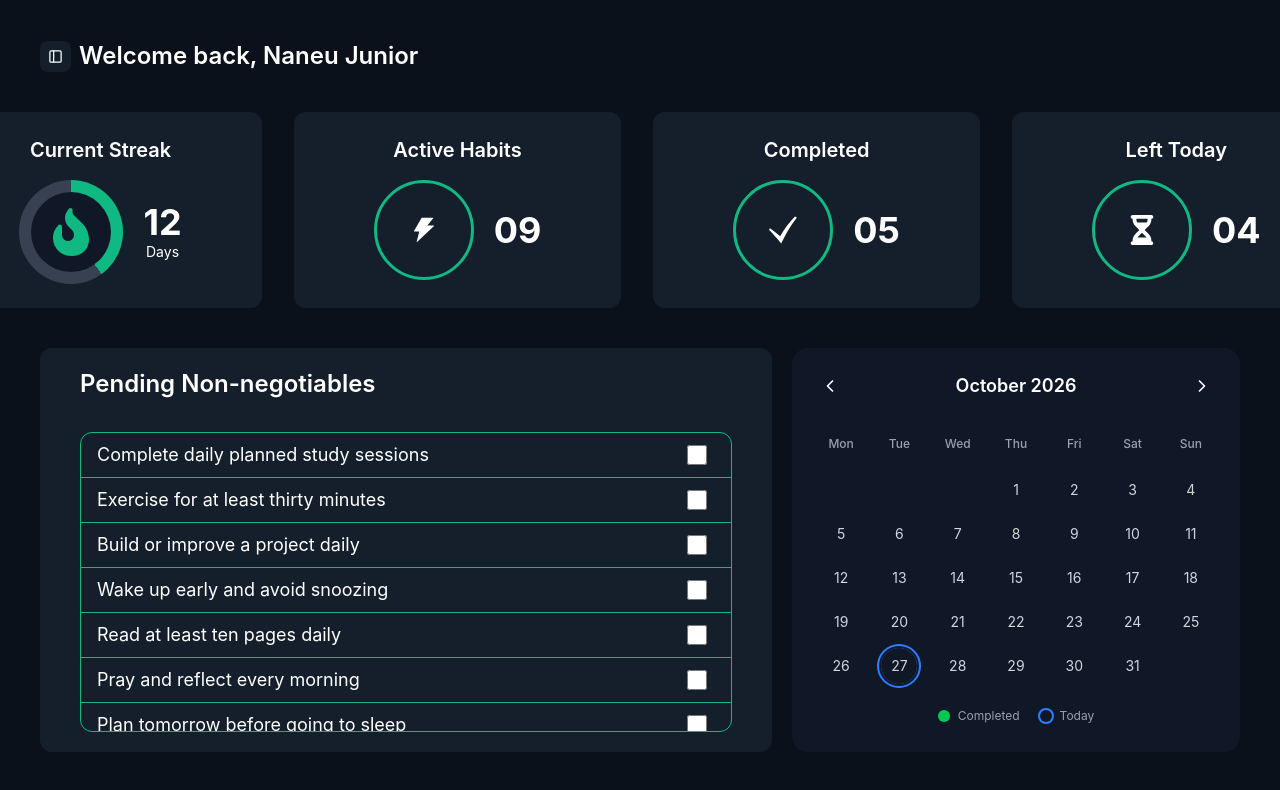
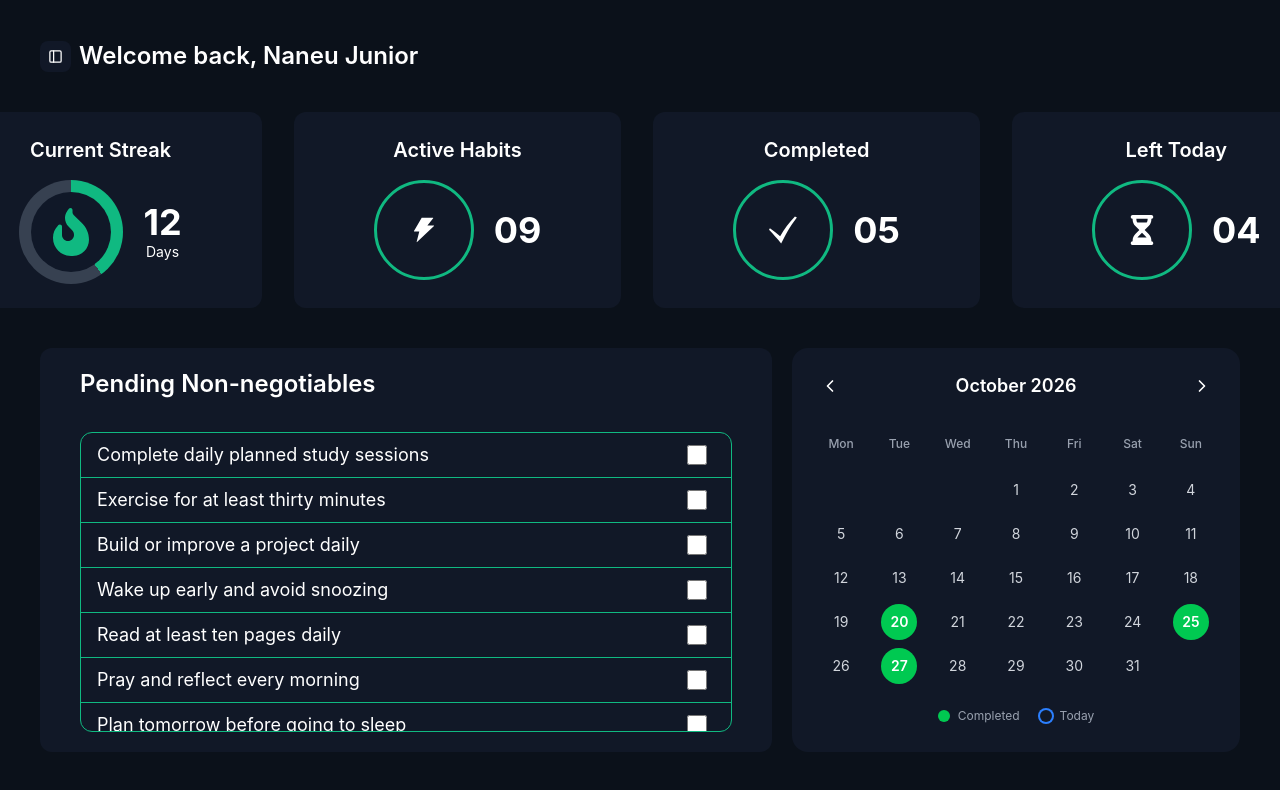
Before and after one commit to migichi47/Stronger_Me, a React (Vite) app in the folder client/: page / in a window 1280 px wide. Shown: the top 790 px of the page. Built offline with nearby package versions, Linux system fonts and the light colour scheme.

Commit message:
add calendar

```diff
--- a/client/src/components/DashboardCalendar.jsx
+++ b/client/src/components/Calendar.jsx
@@ -9,20 +9,27 @@ const getDateKey = (date) => {
   return `${year}-${month}-${day}`;
 };
 
-const DashboardCalendar = ({ dailyRecords = {} }) => {
+const WeekdayHeadings = () => {
+  return (
+    <div className="mb-3 grid grid-cols-7 text-center">
+      {["Mon", "Tue", "Wed", "Thu", "Fri", "Sat", "Sun"].map((day) => (
+        <div key={day} className="py-2 text-xs font-medium text-gray-400">
+          {day}
+        </div>
+      ))}
+    </div>
+  );
+};
+
+const Calendar = ({ dailyRecords = {} }) => {
   const [currentMonth, setCurrentMonth] = useState(() => new Date());
-
   const year = currentMonth.getFullYear();
   const month = currentMonth.getMonth();
-
-  // Number of days in the current month
   const daysInMonth = new Date(year, month + 1, 0).getDate();
 
   // Monday-first offset: Monday = 0, Sunday = 6
   const firstDayOffset = (new Date(year, month, 1).getDay() + 6) % 7;
-
   const todayKey = getDateKey(new Date());
-
   const monthName = currentMonth.toLocaleDateString("en", {
     month: "long",
     year: "numeric",
@@ -31,14 +38,12 @@ const DashboardCalendar = ({ dailyRecords = {} }) => {
   const previousMonth = () => {
     setCurrentMonth(new Date(year, month - 1, 1));
   };
-
   const nextMonth = () => {
     setCurrentMonth(new Date(year, month + 1, 1));
   };
 
   return (
-    <div className="w-full max-w-md rounded-2xl bg-gray-900 p-5 text-white">
-      {/* Month navigation */}
+    <div className="w-full max-w-md rounded-2xl bg-cards p-5 text-white">
       <div className="mb-6 flex items-center justify-between">
         <button
           onClick={previousMonth}
@@ -47,9 +52,7 @@ const DashboardCalendar = ({ dailyRecords = {} }) => {
         >
           <ChevronLeft size={20} />
         </button>
-
         <h2 className="text-lg font-semibold">{monthName}</h2>
-
         <button
           onClick={nextMonth}
           aria-label="Next month"
@@ -58,33 +61,18 @@ const DashboardCalendar = ({ dailyRecords = {} }) => {
           <ChevronRight size={20} />
         </button>
       </div>
-
-      {/* Weekday headings */}
-      <div className="mb-3 grid grid-cols-7 text-center">
-        {["Mon", "Tue", "Wed", "Thu", "Fri", "Sat", "Sun"].map((day) => (
-          <div key={day} className="py-2 text-xs font-medium text-gray-400">
-            {day}
-          </div>
-        ))}
-      </div>
-
-      {/* DashboardCalendar dates */}
+      <WeekdayHeadings />
       <div className="grid grid-cols-7 gap-y-2">
-        {/* Empty spaces before the first day */}
         {Array.from({ length: firstDayOffset }).map((_, index) => (
           <div key={`empty-${index}`} />
         ))}
 
         {Array.from({ length: daysInMonth }, (_, index) => {
           const day = index + 1;
-
           const date = new Date(year, month, day);
           const dateKey = getDateKey(date);
-
           const isComplete = dailyRecords[dateKey]?.completedAll === true;
-
           const isToday = dateKey === todayKey;
-
           return (
             <div key={dateKey} className="flex justify-center">
               <div
@@ -115,7 +103,6 @@ const DashboardCalendar = ({ dailyRecords = {} }) => {
         })}
       </div>
 
-      {/* Legend */}
       <div className="mt-6 flex items-center justify-center gap-5 text-xs text-gray-400">
         <div className="flex items-center gap-2">
           <span className="h-3 w-3 rounded-full bg-green-500" />
@@ -131,4 +118,4 @@ const DashboardCalendar = ({ dailyRecords = {} }) => {
   );
 };
 
-export default DashboardCalendar;
+export default Calendar;
--- /dev/null
+++ b/client/src/data/dailyRecords.js
@@ -0,0 +1,14 @@
+export const dailyRecords = {
+  "2026-10-25": {
+    completedAll: true,
+  },
+  "2026-10-26": {
+    completedAll: false,
+  },
+  "2026-10-27": {
+    completedAll: true,
+  },
+  "2026-10-20": {
+    completedAll: true,
+  },
+};
--- a/client/src/index.css
+++ b/client/src/index.css
@@ -2,7 +2,7 @@
 
 @theme {
   --color-success: #10B981;
-  --color-cards: #151F2C;
+  --color-cards: #111827;
   --color-relapse: #F43F5E;
   --color-background: #0B111A;
 }
--- a/client/src/pages/Dashboard.jsx
+++ b/client/src/pages/Dashboard.jsx
@@ -1,10 +1,10 @@
 import { DashboardCard, ProgressCircle } from "../components/DashboardCards";
 import { dashboardCards } from "../data/dashboardCards";
 import NonNegotiableTasks from "../components/NonNegotiableTasks";
-import DashboardCalendar from "../components/DashboardCalendar";
+import DashboardCalendar from "../components/Calendar";
+import { dailyRecords } from "../data/dailyRecords";
 
 const Dashboard = () => {
-
   return (
     <div className="space-y-10">
       <div className="flex justify-center gap-8">
@@ -15,7 +15,7 @@ const Dashboard = () => {
       </div>
       <div className="flex justify-between gap-5">
         <NonNegotiableTasks />
-        <DashboardCalendar />
+        <DashboardCalendar dailyRecords={dailyRecords} />
       </div>
     </div>
   );
--- a/client/src/pages/Goals.jsx
+++ b/client/src/pages/Goals.jsx
@@ -212,7 +212,7 @@ const Goals = () => {
 
                 <div className="min-w-0 flex-1 space-y-2">
                   <h3
-                    className={`break-words font-medium ${
+                    className={`wrap-break-word font-medium ${
                       item.done ? "text-gray-400 line-through" : ""
                     }`}
                   >
@@ -245,7 +245,7 @@ const Goals = () => {
                   </div>
 
                   {item.notes && (
-                    <p className="whitespace-pre-wrap break-words text-sm text-gray-400">
+                    <p className="whitespace-pre-wrap wrap-break-word text-sm text-gray-400">
                       {item.notes}
                     </p>
                   )}
```
